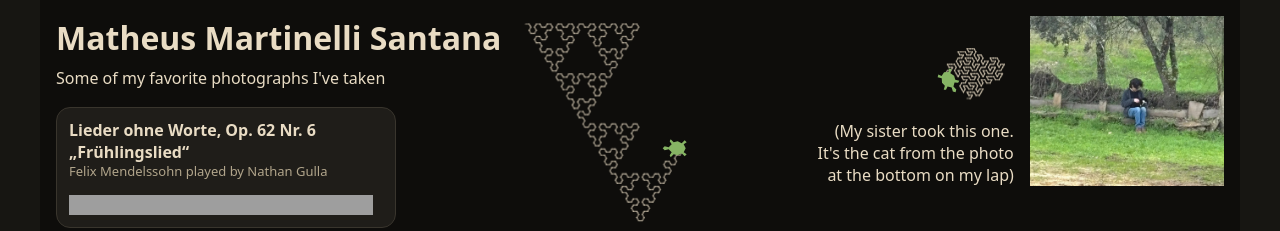
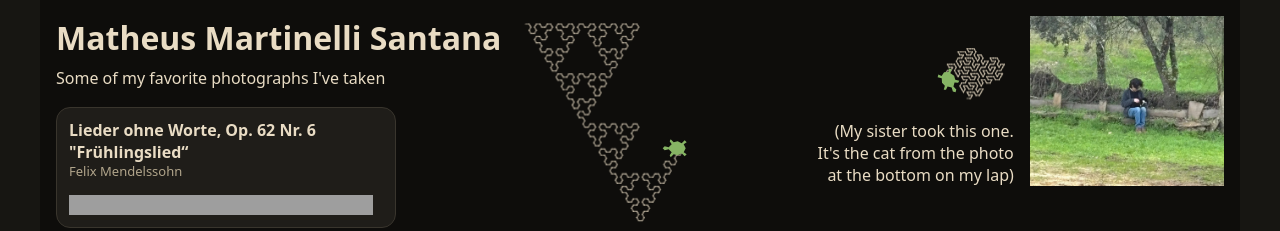
Before and after one commit to mtmasantana/photography, a plain HTML site: page index.html in a window 1280 px wide. Shown: the top 231 px of the page. Drawn offline with Linux system fonts and the light colour scheme; grey boxes are pictures that could not be loaded.

Commit message:
Update index.html

```diff
--- a/index.html
+++ b/index.html
@@ -214,8 +214,8 @@ body {
         <svg class="icon-pause" viewBox="0 0 24 24" aria-hidden="true"><path d="M7 5h3.5v14H7zM13.5 5H17v14h-3.5z"/></svg>
       </button>
       <div class="music-text">
-        <div class="music-title">Lieder ohne Worte, Op. 62 Nr. 6 „Frühlingslied“</div>
-        <div class="music-sub">Felix Mendelssohn played by Nathan Gulla</div>
+        <div class="music-title">Lieder ohne Worte, Op. 62 Nr. 6 "Frühlingslied“</div>
+        <div class="music-sub">Felix Mendelssohn</div>
       </div>
       <div class="music-progress" aria-hidden="true"></div>
       <iframe class="music-frame" title="SoundCloud player: Frühlingslied, played by Nathan Gulla" scrolling="no" allow="autoplay"
```
